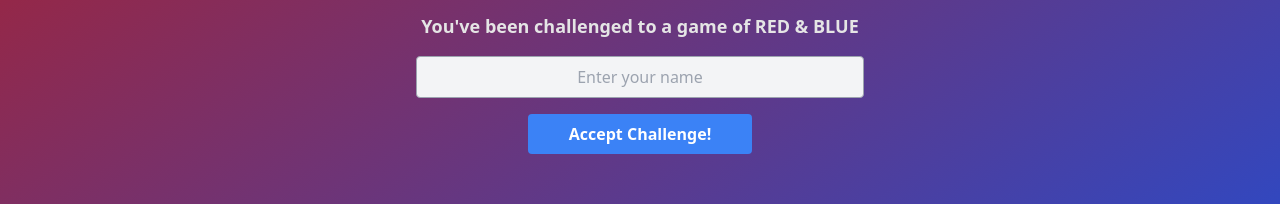
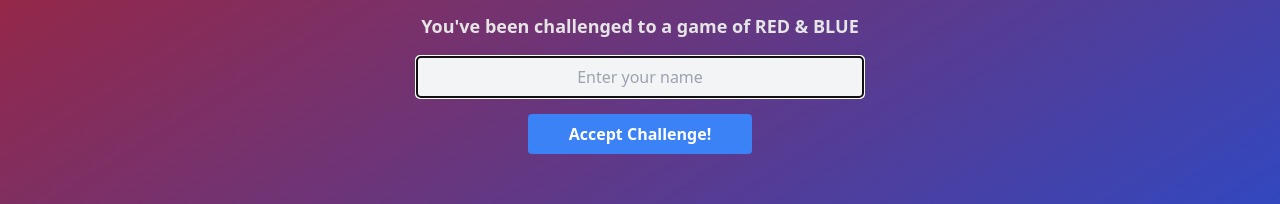
Before and after one commit to sauciucrazvan/red-blue-frontend, a React (Vite) app: page /game/join/1 in a window 1280 px wide. Shown: the part 379-583 px from the top of the page. Built offline with nearby package versions, Linux system fonts and the light colour scheme.

Commit message:
Qol changes, now on  join via link if non existing name you can edit without clicking on text box + Accept button on enter key

```diff
--- a/src/pages/game_flow_pages/JoinPage.tsx
+++ b/src/pages/game_flow_pages/JoinPage.tsx
@@ -1,4 +1,4 @@
-import { useState } from "react";
+import { useRef, useEffect, useState } from "react";
 import { useNavigate, useParams, useSearchParams } from "react-router-dom";
 import { motion } from "framer-motion";
 import { API_URL } from "../../config";
@@ -11,6 +11,10 @@ export default function JoinPage() {
   const navigate = useNavigate();
 
   const referee = searchParams.get("ref");
+
+  const inputRef = useRef<HTMLInputElement>(null);
+
+  const submitBtnRef = useRef<HTMLButtonElement>(null);
 
   const [playerName, setPlayerName] = useState(
     localStorage.getItem("player_name") ?? ""
@@ -58,6 +62,14 @@ export default function JoinPage() {
     }
   };
 
+  useEffect(() => {
+    if (!playerName && inputRef.current) {
+      inputRef.current.focus();
+    } else if (playerName && submitBtnRef.current) {
+      submitBtnRef.current.focus();
+    }
+  }, []);
+
   return (
     <div className="min-h-screen flex items-center justify-center bg-gradient-to-br from-red-700 to-blue-700 text-gray-800 p-6">
       <div className="w-full max-w-2xl flex flex-col items-center">
@@ -98,7 +110,16 @@ export default function JoinPage() {
             )}
           </section>
 
+          <form
+            className="w-full flex flex-col gap-4"
+            onSubmit={(e) => {
+              e.preventDefault();
+              joinGame();
+            }}
+          >
+
             <input
+              ref={inputRef}
               type="text"
               className="w-full bg-gray-100 border border-gray-400 rounded p-2 text-center"
               placeholder="Enter your name"
@@ -108,8 +129,9 @@ export default function JoinPage() {
 
             <div className="w-full flex flex-row items-center justify-center gap-4">
               <button
-              className="bg-blue-500 hover:bg-blue-600 text-white font-semibold py-2 px-4 rounded w-[50%]"
-              onClick={joinGame}
+                ref={submitBtnRef}
+                className="bg-blue-500 hover:bg-blue-600 text-white font-semibold py-2 px-4 rounded w-[50%] focus:outline-none"
+                type="submit"
               >
                 Accept Challenge!
               </button>
@@ -123,6 +145,7 @@ export default function JoinPage() {
               </a> */
               }
             </div>
+          </form>
         </motion.div>
       </div>
     </div>
```
Lines whose indentation alone changed are shown as unchanged.
